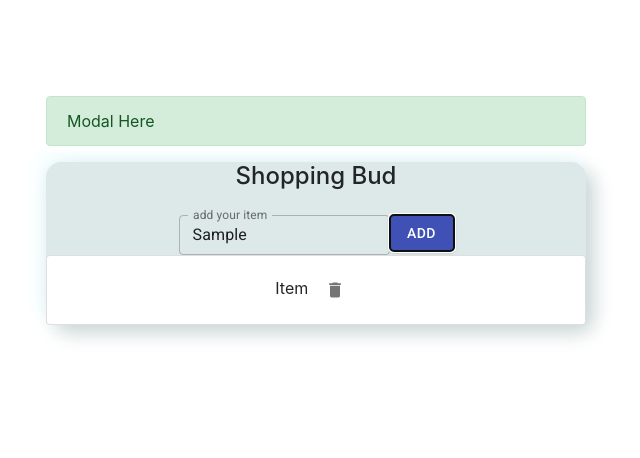
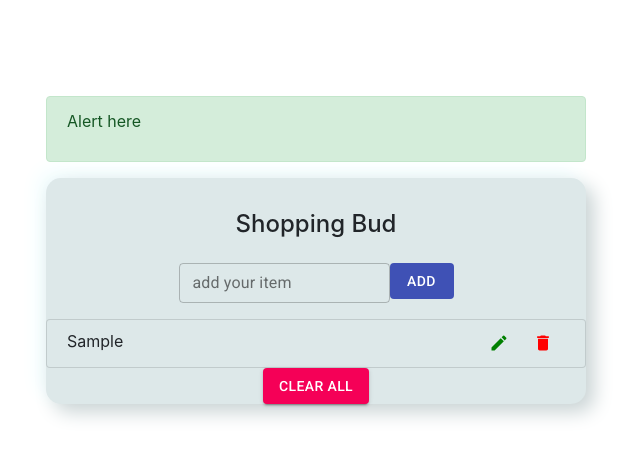
Before and after one commit to bharatpaliwal-169/Todo-s-List, a React (Create React App) app: page / in a window 1280 px wide. Both pictures are taken after typing "Sample" into the empty fields and a click on the button "ADD". Shown: the top 458 px of the page, without its empty margins (324-964 px from the left). Built offline with nearby package versions, Linux system fonts and the light colour scheme.

Commit message:
list and add item done

```diff
--- /dev/null
+++ b/src/components/Alert.js
@@ -0,0 +1,10 @@
+import React from 'react'
+const Alert =() => {
+  return (
+    <>
+      <p>Alert here</p>
+    </>
+  )
+}
+
+export default Alert;
--- /dev/null
+++ b/src/components/List.js
@@ -0,0 +1,34 @@
+import React from 'react'
+import IconButton from '@material-ui/core/IconButton';
+import DeleteIcon from '@material-ui/icons/Delete';
+import CreateIcon from '@material-ui/icons/Create';
+
+
+const List = ({items})=>{
+  return(
+    <React.Fragment>
+      <div className='list-group mt-3'>
+      {items.map((item)=>{
+        const {id,title} = item;
+        return(
+          <div className='list-group-item' key={id}>
+            <span className='display-5 mt-2 float-left'> {title} </span>
+            <span className='float-right'>
+            <IconButton style={{ color: 'green' }}  aria-label="delete">
+                <CreateIcon fontSize="small" style={{ color: 'green' }} />
+              </IconButton>
+              <IconButton style={{ color: 'red' }}  aria-label="delete">
+                <DeleteIcon fontSize="small" style={{ color: 'red' }} />
+              </IconButton>
+            </span>
+          </div>
+        )
+      })}
+
+
+      </div>
+    </React.Fragment>
+  )
+}
+
+export default List
--- a/src/components/Main.js
+++ b/src/components/Main.js
@@ -1,39 +1,68 @@
-import React from 'react'
+import React,{useState} from 'react'
 import './main.css'
 import TextField from '@material-ui/core/TextField';
 import Button from '@material-ui/core/Button';
-import IconButton from '@material-ui/core/IconButton';
-import DeleteIcon from '@material-ui/icons/Delete';
-
-
-
+// import IconButton from '@material-ui/core/IconButton';
+// import DeleteIcon from '@material-ui/icons/Delete';
+// import CreateIcon from '@material-ui/icons/Create';
+import List from './List';
+import Alert from './Alert';
 
 export default function Main() {
-
+  //Hooks
+  const [name,setName] = useState('')
+  const [list,setList] = useState([])
+  const [isEditing,setIsEditing] = useState(false)
+  const [editId,setEditId] = useState(null)
+  const [alert,setAlert] = useState({show:true,msg:'Modal msg',type:'success' })
 
   const handleSubmit = (e) =>{
     e.preventDefault()
     console.log('hello World');
+
+    if(!name){
+      //alert
+    } else if(name && isEditing){
+      //show alert and item
+    }
+    else{
+      const newItem = {
+        id: new Date().getTime().toString(),
+        title:name
+      }
+      setList([...list,newItem]);
+      setName('')
+    }
+
   }
+  const clearList = () => {
+    setAlert(true, 'danger', 'empty list');
+    setList([]);
+  };
   return (
     <React.Fragment>
       <div className='container'>
         <div className='row justify-content-center mt-5'>
           <div className='col-12 col-md-6 mt-5'>
-            <div className='alert alert-success'>Modal Here</div>
+            <div className='alert alert-success'>{alert.show && <Alert/>}</div>
             <form className='form text-center' onSubmit={handleSubmit}>
-              <h4 className='display-5 fw-3 mb-4'> Shopping Bud </h4>
-              <TextField id="item" label="add your item" variant="outlined" name='item' size="small"/>
-              <Button variant='contained' type='submit' color='primary' size="medium">Add</Button>
 
-              <div className='list-group'>
-                <div className='list-group-item'>
-                  <span className='display-5 fw-3'> Item </span>
-                    <IconButton aria-label="delete">
-                      <DeleteIcon fontSize="small" />
-                    </IconButton>
-                </div>
-              </div>
+              <h4 className='display-5 fw-3  mb-4 headp'> Shopping Bud </h4>
+              <TextField id="item"
+                          label="add your item"
+                          variant="outlined"
+                          name='item'
+                          size="small"
+                          value={name}
+                          onChange={(e)=> setName(e.target.value)}/>
+              <Button variant='contained' type='submit' color='primary' size="medium"> {isEditing ? 'Edit' : 'Add'} </Button>
+
+              {list.length > 0 && (
+                      <div>
+                          <List items={list} />
+                          <Button color='secondary' variant='contained' onClick={clearList} >Clear All</Button>
+                      </div>
+              )}
             </form>
           </div>
         </div>
--- a/src/components/main.css
+++ b/src/components/main.css
@@ -1,21 +1,16 @@
-header{
-  height: 100vh;
-  background-position: center;
-  background-repeat: no-repeat;
-  background-size: cover;
-}
-.banner-center{
-  height: 100vh;
-  display: flex;
-  flex-direction: column;
-  justify-content: center;
-}
-
 .form{
   border: transparent;
   border-radius: 15px;
-  background: #dde8e9;
+  background: #dde8e9!important;
   box-shadow:  8px 8px 19px #c9d3d4,
               -8px -8px 19px #f1fdfe;
 
 }
+.list-group-item{
+  background: #dde8e9!important;
+  padding-top: 0.1rem!important;
+  padding-bottom: 0.1rem!important;
+}
+.headp{
+  padding-top: 2rem!important;
+}
--- a/src/index.css
+++ b/src/index.css
@@ -11,3 +11,38 @@ code {
   font-family: source-code-pro, Menlo, Monaco, Consolas, 'Courier New',
     monospace;
 }
+
+
+textarea:hover,
+input:hover,
+textarea:active,
+input:active,
+textarea:focus,
+input:focus,
+button:focus,
+button:active,
+button:hover,
+label:focus,
+.btn:active,
+.btn.active
+{
+    outline:0px !important;
+    -webkit-appearance:none;
+    box-shadow: none !important;
+}
+/* width */
+::-webkit-scrollbar {
+  width: 10px;
+}
+/* Track */
+::-webkit-scrollbar-track {
+  background: darkgrey;
+}
+/* Handle */
+::-webkit-scrollbar-thumb {
+  background: rgb(114, 114, 114);
+}
+/* Handle on hover */
+::-webkit-scrollbar-thumb:hover {
+  background: #555;
+}
```
Also changed, not shown: 1 other file (tests, documents, lock files or other folders).
